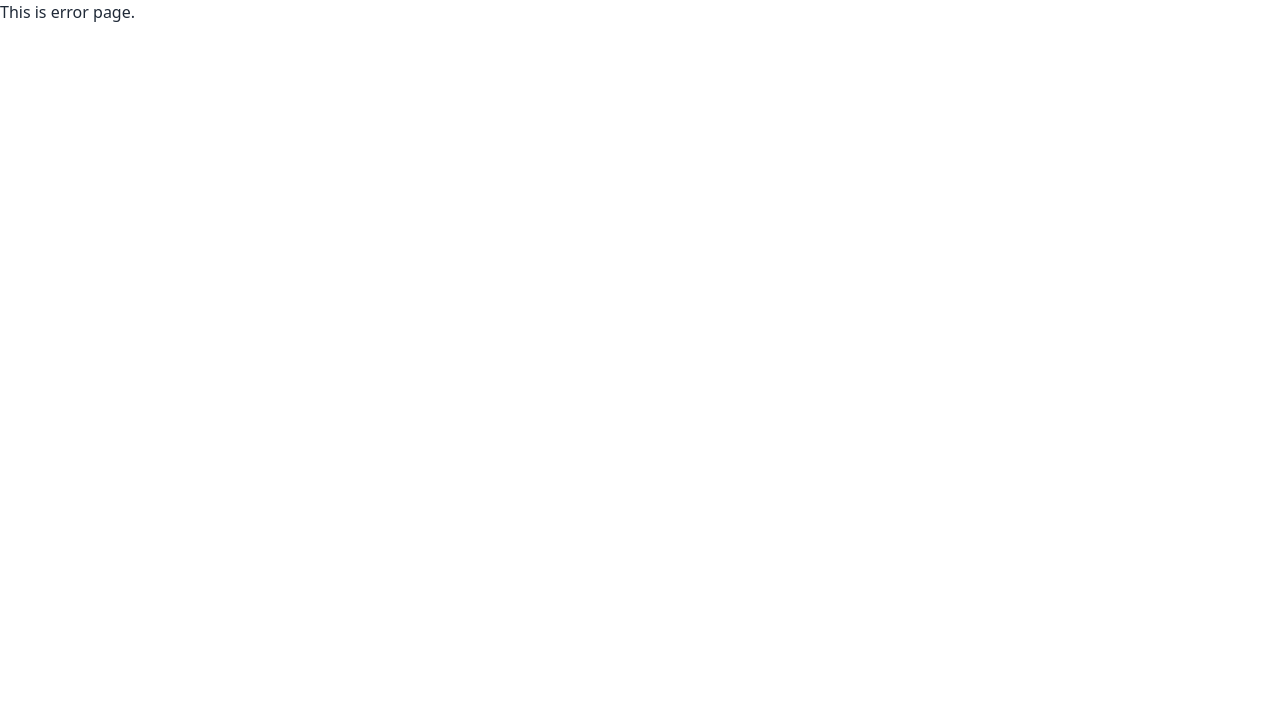
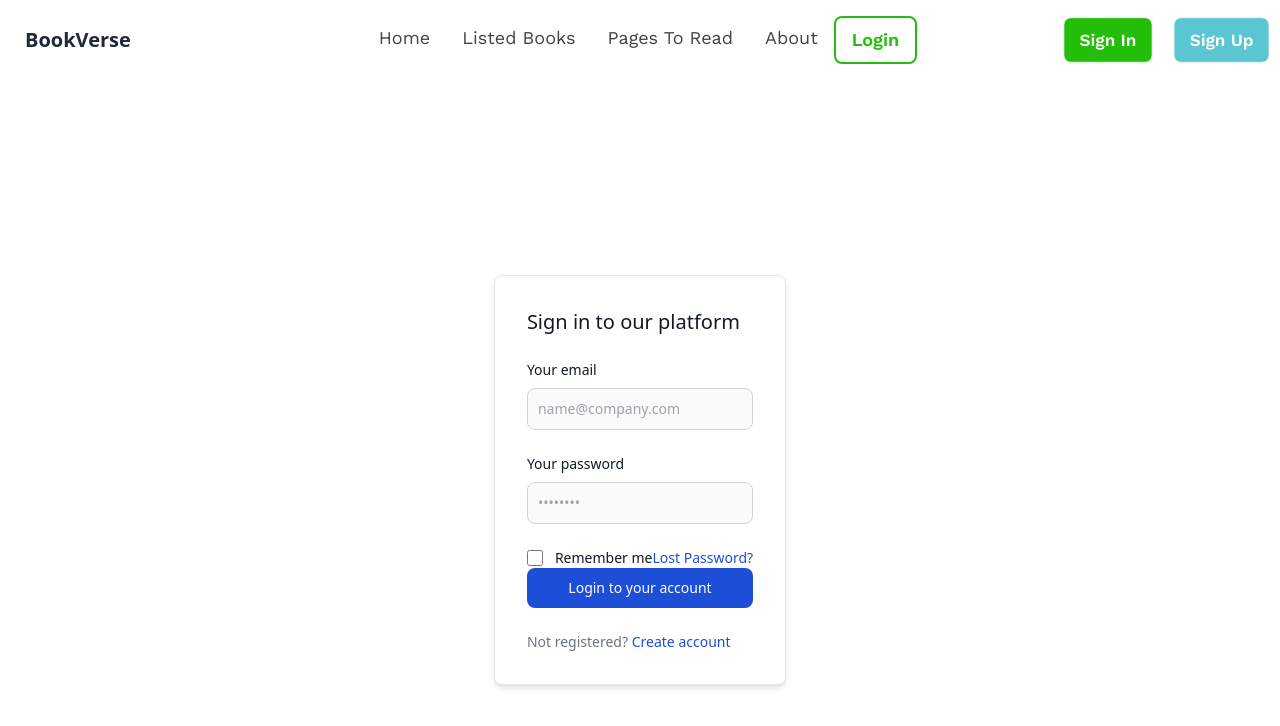
Before and after one commit to HamzaAryanSapnil/BookVerse-Assignment-8, a React (Vite) app: page /login in a window 1280 px wide. Before the commit this address had no page. Shown: the top 726 px of the page. Built offline with nearby package versions, Linux system fonts and the light colour scheme; a web font is replaced by a local one.

Commit message:
asssignment complete

```diff
--- a/src/Components/Error Page/ErrorPage.jsx
+++ b/src/Components/Error Page/ErrorPage.jsx
@@ -1,11 +1,17 @@
 
+import { useRouteError } from "react-router-dom";
 
-const ErrorPage = () => {
-    return (
-        <div>
-            This is error page.
-        </div>
-    );
-};
+export default function ErrorPage() {
+  const error = useRouteError();
+  console.error(error);
 
-export default ErrorPage;
+  return (
+    <div className="flex justify-center items-center max-h-screen flex-col" id="error-page">
+      <h1>Oops!</h1>
+      <p>Sorry, an unexpected error has occurred.</p>
+      <p>
+        <i>{error.statusText || error.message}</i>
+      </p>
+    </div>
+  );
+}
--- a/src/Components/Header/Header.jsx
+++ b/src/Components/Header/Header.jsx
@@ -45,6 +45,16 @@ const Header = () => {
           } }
         >
           About
+        </NavLink>
+      </li>
+      <li>
+        <NavLink
+          to="/login"
+          className={({isActive}) => {
+            return isActive ? "navActive" : "navInActive"
+          } }
+        >
+          Login
         </NavLink>
       </li>
     </>
--- /dev/null
+++ b/src/Components/Login/Login.jsx
@@ -0,0 +1,100 @@
+import { Link } from "react-router-dom";
+
+const Login = () => {
+  return (
+    <div className="flex justify-center items-center h-screen">
+      <>
+        {/* component */}
+        {/* This is an example component */}
+        <div className="max-w-2xl mx-auto">
+          <div className="bg-white shadow-md border border-gray-200 rounded-lg max-w-sm p-4 sm:p-6 lg:p-8 dark:bg-gray-800 dark:border-gray-700">
+            <form className="space-y-6" action="#">
+              <h3 className="text-xl font-medium text-gray-900 dark:text-white">
+                Sign in to our platform
+              </h3>
+              <div>
+                <label
+                  htmlFor="email"
+                  className="text-sm font-medium text-gray-900 block mb-2 dark:text-gray-300"
+                >
+                  Your email
+                </label>
+                <input
+                  type="email"
+                  name="email"
+                  id="email"
+                  className="bg-gray-50 border border-gray-300 text-gray-900 sm:text-sm rounded-lg focus:ring-blue-500 focus:border-blue-500 block w-full p-2.5 dark:bg-gray-600 dark:border-gray-500 dark:placeholder-gray-400 dark:text-white"
+                  placeholder="name@company.com"
+                  required=""
+                />
+              </div>
+              <div>
+                <label
+                  htmlFor="password"
+                  className="text-sm font-medium text-gray-900 block mb-2 dark:text-gray-300"
+                >
+                  Your password
+                </label>
+                <input
+                  type="password"
+                  name="password"
+                  id="password"
+                  placeholder="••••••••"
+                  className="bg-gray-50 border border-gray-300 text-gray-900 sm:text-sm rounded-lg focus:ring-blue-500 focus:border-blue-500 block w-full p-2.5 dark:bg-gray-600 dark:border-gray-500 dark:placeholder-gray-400 dark:text-white"
+                  required=""
+                />
+              </div>
+              <div className="flex items-start">
+                <div className="flex items-start">
+                  <div className="flex items-center h-5">
+                    <input
+                      id="remember"
+                      aria-describedby="remember"
+                      type="checkbox"
+                      className="bg-gray-50 border border-gray-300 focus:ring-3 focus:ring-blue-300 h-4 w-4 rounded dark:bg-gray-700 dark:border-gray-600 dark:focus:ring-blue-600 dark:ring-offset-gray-800"
+                      required=""
+                    />
+                  </div>
+                  <div className="text-sm ml-3">
+                    <label
+                      htmlFor="remember"
+                      className="font-medium text-gray-900 dark:text-gray-300"
+                    >
+                      Remember me
+                    </label>
+                  </div>
+                </div>
+                <a
+                  href="#"
+                  className="text-sm text-blue-700 hover:underline ml-auto dark:text-blue-500"
+                >
+                  Lost Password?
+                </a>
+              </div>
+              <Link to={`/`} >
+              <button
+                type="submit"
+                className="w-full text-white bg-blue-700 hover:bg-blue-800 focus:ring-4 focus:ring-blue-300 font-medium rounded-lg text-sm px-5 py-2.5 text-center dark:bg-blue-600 dark:hover:bg-blue-700 dark:focus:ring-blue-800"
+                >
+                Login to your account
+              </button>
+                  </Link>
+              <div className="text-sm font-medium text-gray-500 dark:text-gray-300">
+                Not registered?{" "}
+                <a
+                  href="#"
+                  className="text-blue-700 hover:underline dark:text-blue-500"
+                >
+                  Create account
+                </a>
+              </div>
+            </form>
+          </div>
+
+        </div>
+      </>
+    </div>
+  );
+};
+
+export default Login;
```
Also changed, not shown: src/main.jsx (+6 -1 lines).
